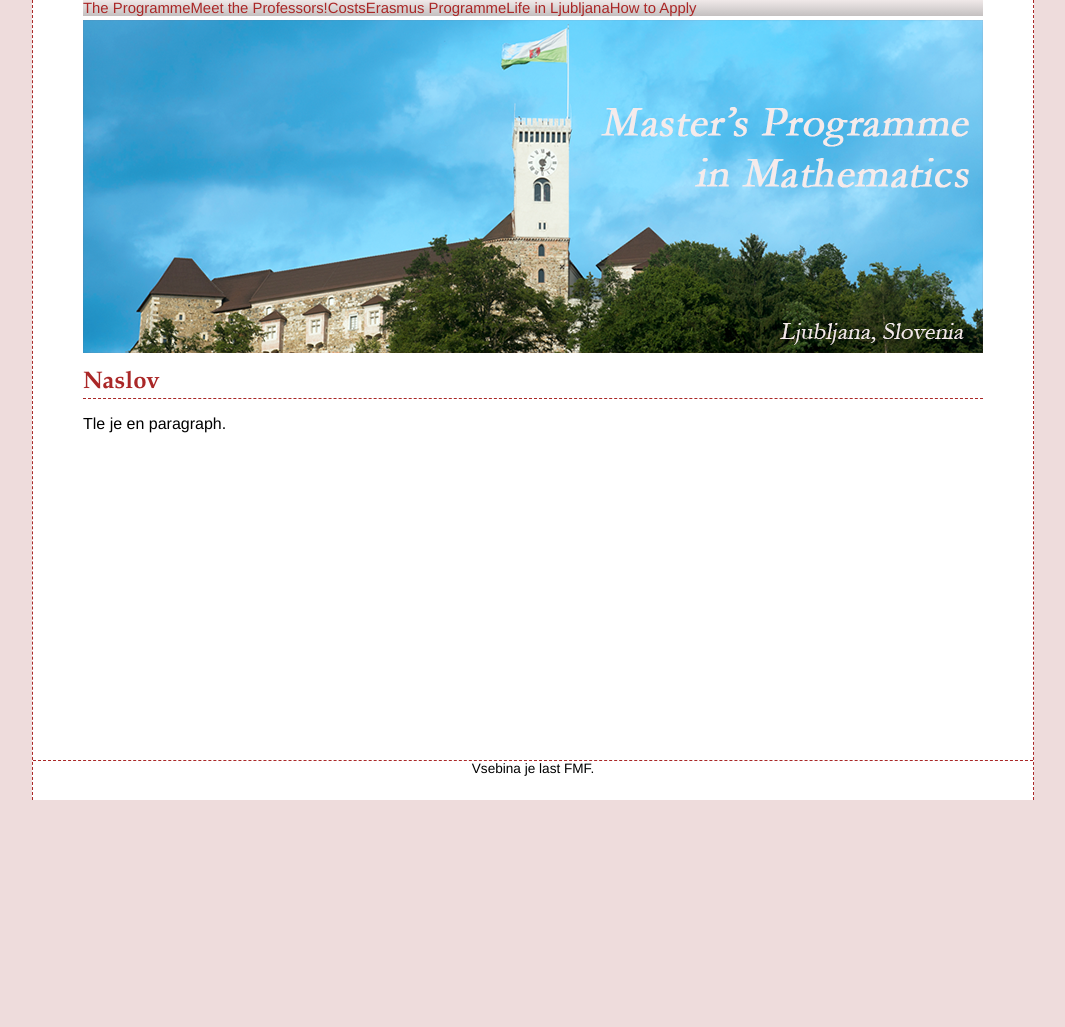
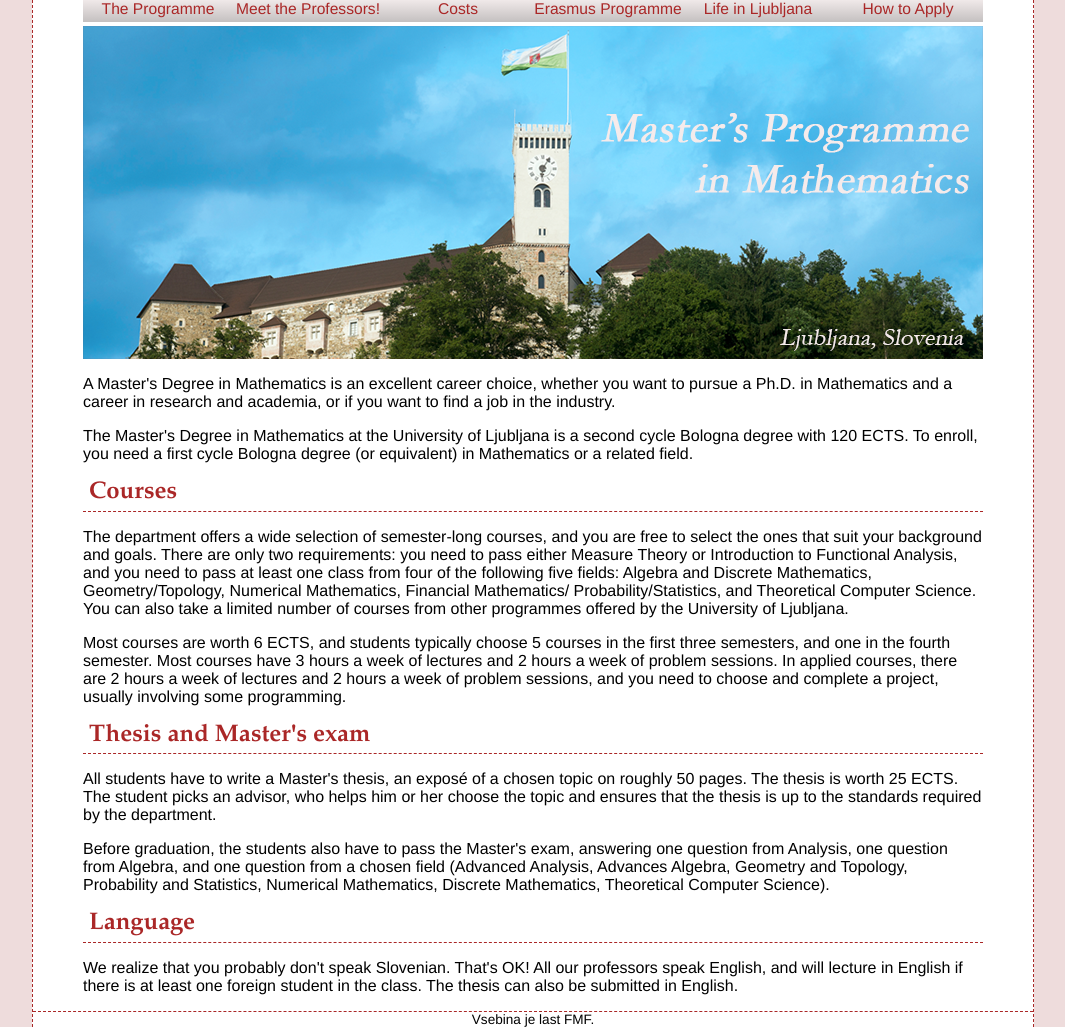
Before and after one commit to inesmersak/masters, a plain HTML site: page index.html in a window 1280 px wide. Shown: the whole page, without its empty margins (107-1172 px from the left). Before the commit the page ends 800 px from the top, so only its background shows below. Drawn offline with Linux system fonts and the light colour scheme.

Commit message:
Dodala tekst v index. Popravila paddinge h1.

```diff
--- a/index.html
+++ b/index.html
@@ -23,8 +23,49 @@
     </header>
 
     <main>
-      <h1>Naslov</h1>
-      <p>Tle je en paragraph.</p>
+      <p>
+        A Master's Degree in Mathematics is an excellent career choice, whether you want to pursue a Ph.D. in
+        Mathematics and a career in research and academia, or if you want to find a job in the industry.
+      </p>
+      <p>
+        The Master's Degree in Mathematics at the University of Ljubljana is a second cycle Bologna degree with 120 ECTS.
+        To enroll, you need a first cycle Bologna degree (or equivalent) in Mathematics or a related field.
+      </p>
+
+      <h1>Courses</h1>
+      <p>
+        The department offers a wide selection of semester-long courses, and you are free to select the ones that suit
+        your background and goals. There are only two requirements: you need to pass either Measure Theory or
+        Introduction to Functional Analysis, and you need to pass at least one class from four of the following five
+        fields: Algebra and Discrete Mathematics, Geometry/Topology, Numerical Mathematics, Financial Mathematics/
+        Probability/Statistics, and Theoretical Computer Science. You can also take a limited number of courses from
+        other programmes offered by the University of Ljubljana.
+      </p>
+      <p>
+        Most courses are worth 6 ECTS, and students typically choose 5 courses in the first three semesters, and one in
+        the fourth semester. Most courses have 3 hours a week of lectures and 2 hours a week of problem sessions. In
+        applied courses, there are 2 hours a week of lectures and 2 hours a week of problem sessions, and you need to
+        choose and complete a project, usually involving some programming.
+      </p>
+
+      <h1>Thesis and Master's exam</h1>
+      <p>
+        All students have to write a Master's thesis, an exposé of a chosen topic on roughly 50 pages. The thesis is
+        worth 25 ECTS. The student picks an advisor, who helps him or her choose the topic and ensures that the thesis
+        is up to the standards required by the department.
+      </p>
+      <p>
+        Before graduation, the students also have to pass the Master's exam, answering one question from Analysis, one
+        question from Algebra, and one question from a chosen field (Advanced Analysis, Advances Algebra, Geometry and
+        Topology, Probability and Statistics, Numerical Mathematics, Discrete Mathematics, Theoretical Computer Science).
+      </p>
+
+      <h1>Language</h1>
+      <p>
+        We realize that you probably don't speak Slovenian. That's OK! All our professors speak English, and will
+        lecture in English if there is at least one foreign student in the class. The thesis can also be submitted in
+        English.
+      </p>
     </main>
   </div>
 
--- a/style.css
+++ b/style.css
@@ -4,7 +4,7 @@ html {
 }
 
 body {
-  height: 100%;
+  min-height: 100%;
   margin: 0;
   background-color: #eedcdc;
   font-family: Helvetica, Arial, sans-serif;
@@ -56,7 +56,6 @@ nav ul {
   /*box-shadow: 0px 0px 10px rgba(0,0,0,0.10);*/
   width: 100%;
   /* padding: 0 1em; */
-  /*border-radius: 13px;*/
   padding-left: 0;
   list-style: none;
   margin: 0;
@@ -66,6 +65,9 @@ nav ul {
 }
 
 nav ul li {
+  width: 150px;
+  height: 1.5em;
+  text-align: center;
   float: left;
 }
 
@@ -80,6 +82,7 @@ nav ul li a {
   /*text-shadow: 1px 1px #B2B4D1;*/
   color: #aa2727;
   /*padding: 0.8em 0.8em;*/
+  font-size: 1.05em;
 }
 
 nav ul li:hover a {
@@ -92,6 +95,7 @@ nav ul li:hover a {
 h1 {
   color: #aa2727;
   font-size: 1.5em;
+  padding: 0 0 0.1em 0.25em;
   border-bottom: 1px dashed #aa2727;
   font-family: Garamond, serif;
 }
```
